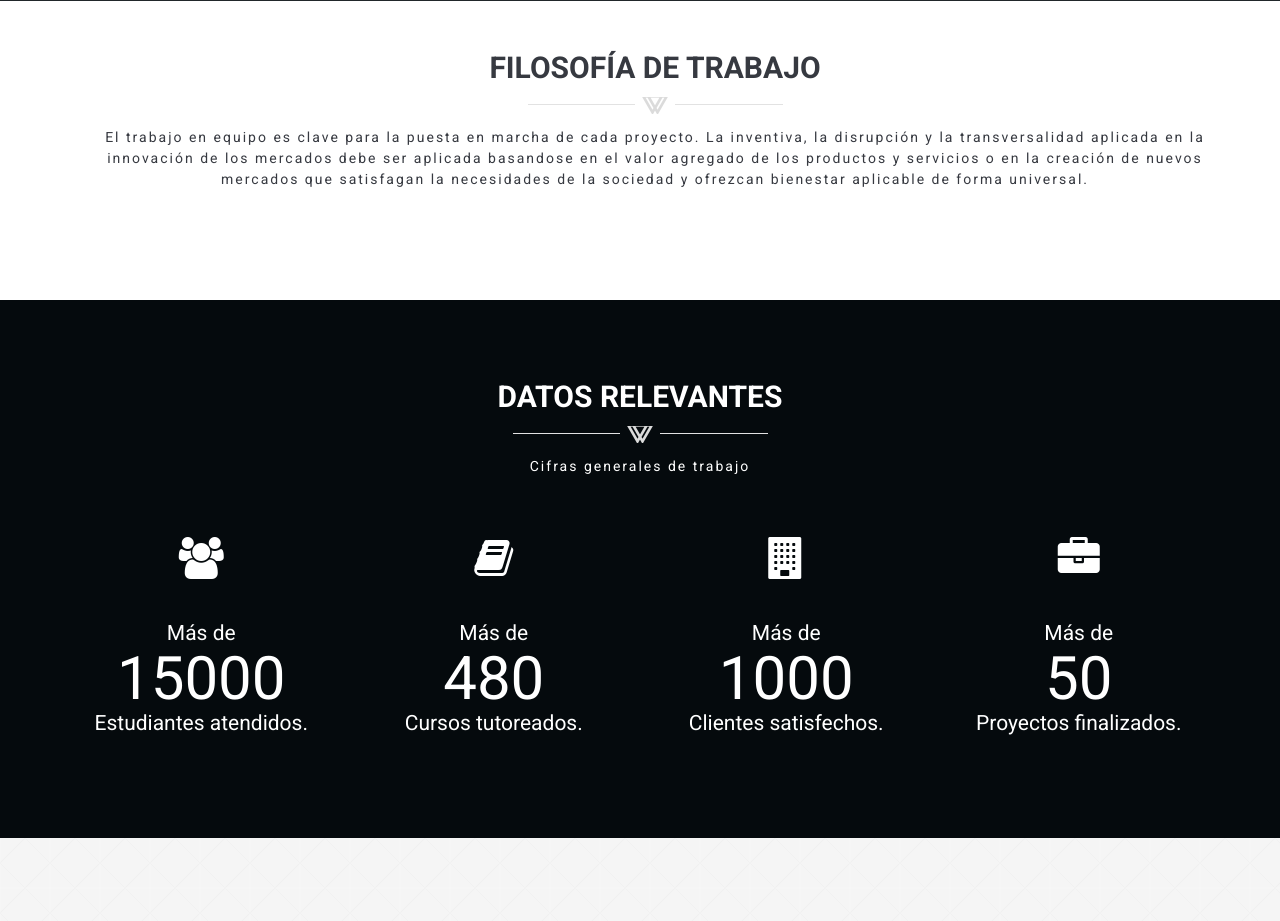
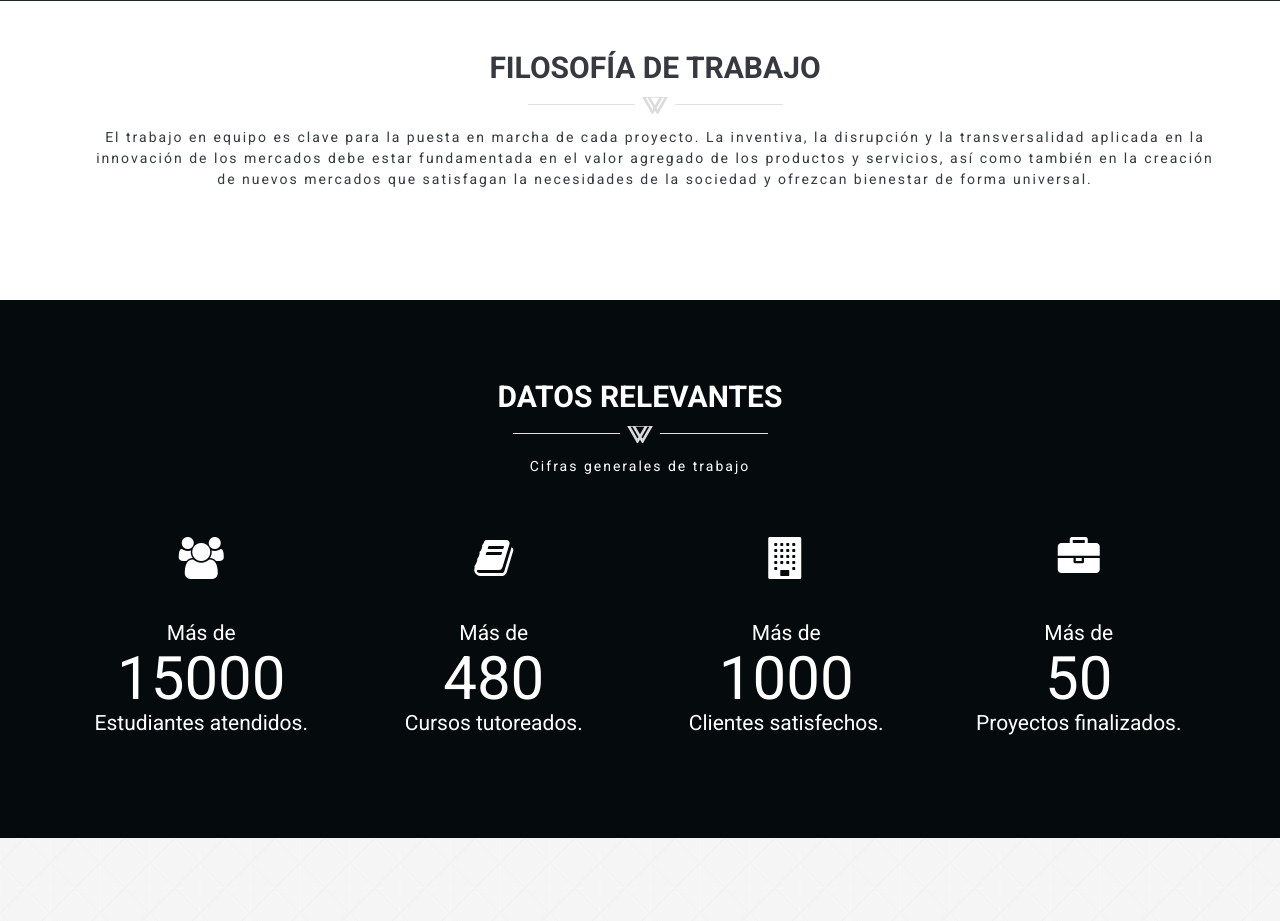
Before and after one commit to Guntronick/Guntronick.github.io, a plain HTML site: page index.html in a window 1280 px wide. Shown: the part 2780-3701 px from the top of the page. Drawn offline with Linux system fonts and the light colour scheme.

Commit message:
Revisión filosofía

```diff
--- a/index.html
+++ b/index.html
@@ -413,7 +413,7 @@
                                         <div class="page-header text-center wow fadeInDown" data-wow-delay="0.4s">
                                             <h2>Filosofía de Trabajo</h2>
                                             <div class="devider"></div>
-                                            <p class="subtitle">El trabajo en equipo es clave para la puesta en marcha de cada proyecto. La inventiva, la disrupción y la transversalidad aplicada en la innovación de los mercados debe ser aplicada basandose en el valor agregado de los productos y servicios o en la creación de nuevos mercados que satisfagan la necesidades de la sociedad y ofrezcan bienestar aplicable de forma universal.</p>
+                                            <p class="subtitle">El trabajo en equipo es clave para la puesta en marcha de cada proyecto. La inventiva, la disrupción y la transversalidad aplicada en la innovación de los mercados debe estar fundamentada en el valor agregado de los productos y servicios, así como también en la creación de nuevos mercados que satisfagan la necesidades de la sociedad y ofrezcan bienestar de forma universal.</p>
                                         </div>
                                     </div>
                                 </div>
```
